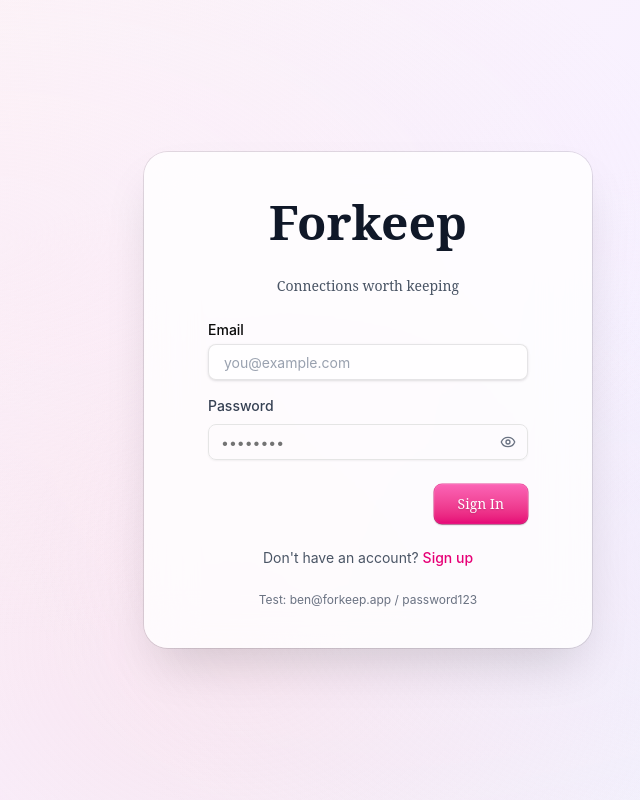
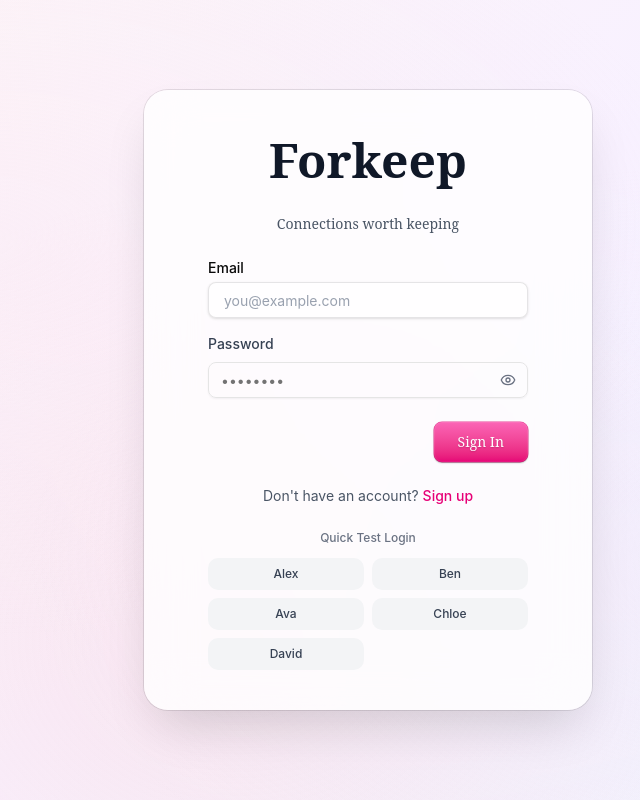
Before and after one commit to xeind/forkeep-app, a React (Vite) app: page / in a window 1280 px wide. Shown: the whole page, without its empty margins (272-912 px from the left). Built offline with nearby package versions, Linux system fonts and the light colour scheme; no server answers; what ph-locations would draw is missing.

Commit message:
test accounts in Login

```diff
--- a/src/components/matching/SwipeCard.tsx
+++ b/src/components/matching/SwipeCard.tsx
@@ -4,7 +4,7 @@ import {
   useTransform,
   type PanInfo,
 } from 'motion/react';
-import { useState, useRef, useEffect } from 'react';
+import { useState, useRef } from 'react';
 import { ProfileCardFront, ProfileCardBack } from '../ProfileCard';
 import { type User } from '../../lib/api';
 
@@ -29,16 +29,6 @@ export default function SwipeCard({
   const [isFlipping, setIsFlipping] = useState(false);
   const isDraggingRef = useRef(false);
   const dragStartY = useRef(0);
-
-  // Trigger onExitComplete when exit animation finishes
-  useEffect(() => {
-    if (exitDirection && onExitComplete) {
-      const timer = setTimeout(() => {
-        onExitComplete();
-      }, 300); // Match exit animation duration
-      return () => clearTimeout(timer);
-    }
-  }, [exitDirection, onExitComplete]);
 
   const x = useMotionValue(0);
   const y = useMotionValue(0);
--- a/src/pages/Login.tsx
+++ b/src/pages/Login.tsx
@@ -135,10 +135,31 @@ export default function Login() {
           </form>
 
           {!import.meta.env.PROD && (
-            <div className="mt-6 text-center">
-              <p className="text-xs text-gray-500 dark:text-gray-400">
-                Test: ben@forkeep.app / password123
+            <div className="mt-6 space-y-3">
+              <p className="text-center text-xs font-medium text-gray-500 dark:text-gray-400">
+                Quick Test Login
               </p>
+              <div className="grid grid-cols-2 gap-2">
+                {[
+                  { name: 'Alex', email: 'alex@forkeep.app' },
+                  { name: 'Ben', email: 'ben@forkeep.app' },
+                  { name: 'Ava', email: 'ava@forkeep.app' },
+                  { name: 'Chloe', email: 'chloe@forkeep.app' },
+                  { name: 'David', email: 'david@forkeep.app' },
+                ].map((account) => (
+                  <button
+                    key={account.email}
+                    type="button"
+                    onClick={() => {
+                      setEmail(account.email);
+                      setPassword('password123');
+                    }}
+                    className="rounded-lg bg-gray-100 dark:bg-gray-700/60 px-3 py-2 text-xs font-medium text-gray-700 dark:text-gray-300 transition-colors duration-200 hover:bg-gray-200 dark:hover:bg-gray-600"
+                  >
+                    {account.name}
+                  </button>
+                ))}
+              </div>
             </div>
           )}
         </CardContent>
```
Also changed, not shown: 1 other file (tests, documents, lock files or other folders).
